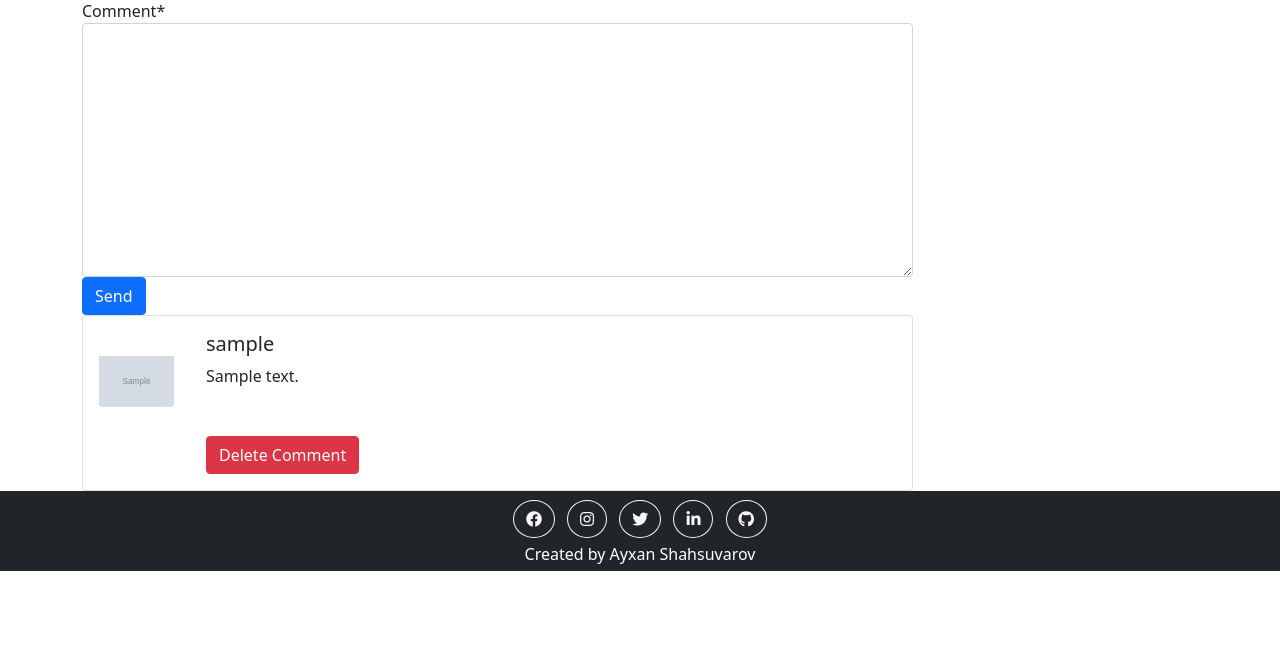
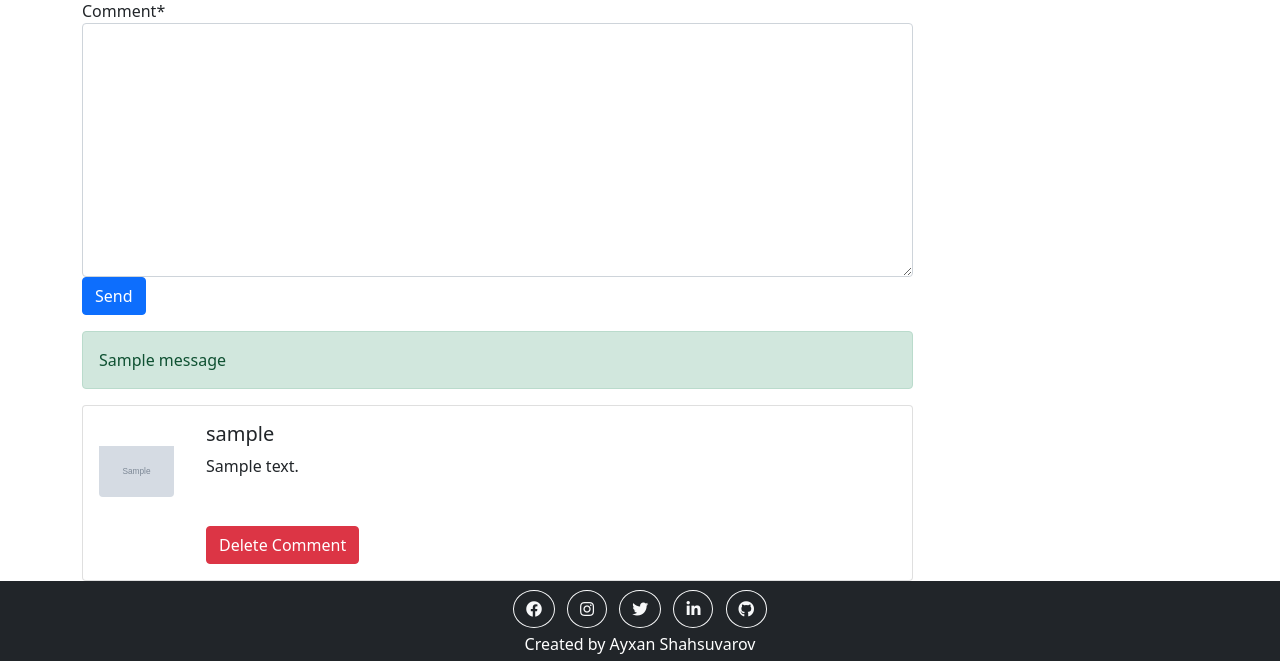
Before and after one commit to Ayxan-z/serbestisler.online, a Django app: a page that uses blog/templates/pages/detail.html in a window 1280 px wide. Shown: the part 414-1075 px from the top of the page. Before the commit the page ends 985 px from the top, so only its background shows below. Run offline with Django 3.2, Linux system fonts and the light colour scheme; a user stored in the database is signed in; tables that the repository leaves empty hold one stand-in row (values such as "Sample post"); grey boxes marked "Sample" are stand-in pictures; one stand-in notice (Sample message) is shown; some libraries are stand-ins or nearby versions.

Commit message:
alert messages added

```diff
--- a/blog/templates/pages/detail.html
+++ b/blog/templates/pages/detail.html
@@ -33,11 +33,22 @@
 <h5 class="mt-5 mb-3">Comments</h5>
 
 {% if request.user.is_authenticated %}
-  <form method="POST">
+  <form method="POST" class="mb-3">
     {% csrf_token %}
     {{add_comment_form|crispy}}
     <input type="submit" value="Send" class="btn btn-primary">
   </form>
+  {% if messages %}
+  {% for message in messages %}
+
+    {% if message.tags == "info" %}
+      <div class="alert alert-danger">{{ message }}</div>
+    {% else %}
+      <div class="alert alert-{{ message.tags }}">{{ message }}</div>
+    {% endif %}
+
+  {% endfor %}
+{% endif %}
 {% else %}
   <p>You must login to comment</p>
 {% endif %}
--- a/blog/views/delete_comment.py
+++ b/blog/views/delete_comment.py
@@ -1,6 +1,7 @@
 from django.contrib.auth.decorators import login_required
 from blog.models import CommentModel
 from django.shortcuts import get_object_or_404, redirect
+from django.contrib import messages
 
 @login_required(login_url='/')
 def delete_comment(request, id):
@@ -8,6 +9,8 @@ def delete_comment(request, id):
 
     if comment.author == request.user or comment.article.author == request.user:
         comment.delete()
+
+        messages.success(request, 'Commnent deleted')
         return redirect('detail', slug=comment.article.slug)
 
     return redirect('homepage')
```
